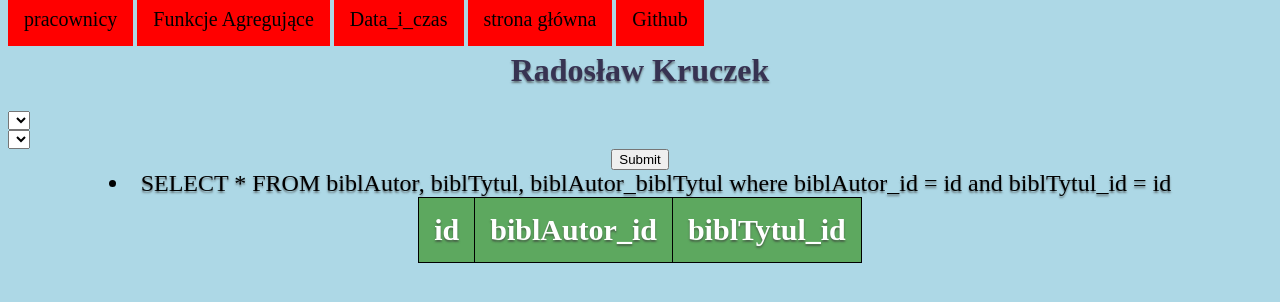
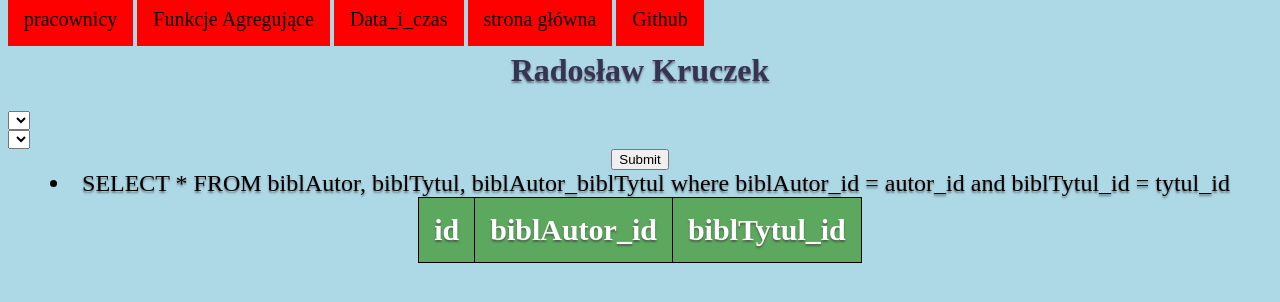
Before and after one commit to SK-2019/php-sql-wprowadzenie-kruczek-radoslaw, a PHP site: page /ksiazki.php in a window 1280 px wide. Shown: the top 302 px of the page. Run offline with PHP 8.4, Linux system fonts and the light colour scheme; data that the repository does not hold is empty.

Commit message:
Add files via upload

```diff
--- a/ksiazki.php
+++ b/ksiazki.php
@@ -54,7 +54,7 @@ $result=$conn->query($sql);
 ?>
 <?php
 require_once("connect.php");
-$sql = 'SELECT * FROM biblAutor, biblTytul, biblAutor_biblTytul where biblAutor_id = id and biblTytul_id = id';
+$sql = 'SELECT * FROM biblAutor, biblTytul, biblAutor_biblTytul where biblAutor_id = autor_id and biblTytul_id = tytul_id';
 echo("<li>".$sql);
 $result = $conn->query($sql);
 echo("<table border=0>");
```
